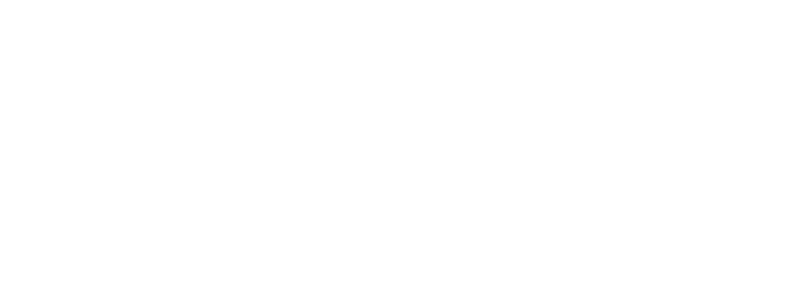
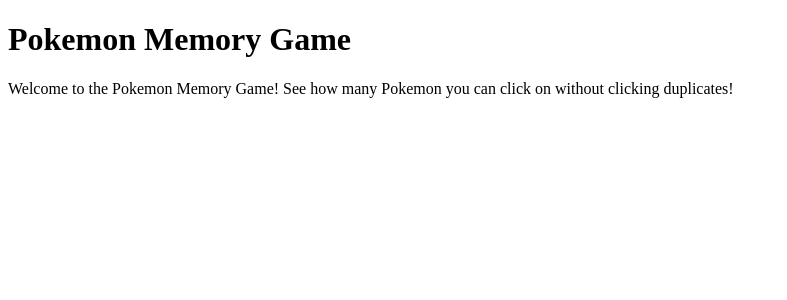
Before and after one commit to SeanRMcC/odin-memory-card, a React (Vite) app: page / in a window 1280 px wide. Shown: the top 300 px of the page, without its empty margins (0-787 px from the left). Built offline with nearby package versions, Linux system fonts and the light colour scheme.

Commit message:
Create Heading component

```diff
--- a/index.html
+++ b/index.html
@@ -3,7 +3,7 @@
   <head>
     <meta charset="UTF-8" />
     <meta name="viewport" content="width=device-width, initial-scale=1.0" />
-    <title>Vite + React</title>
+    <title>Memory Card</title>
   </head>
   <body>
     <div id="root"></div>
--- a/src/App.jsx
+++ b/src/App.jsx
@@ -1,6 +1,11 @@
+
+import Heading from "./components/Heading";
+
 export default function App() {
 
   return (
-    <></>
+    <>
+      <Heading />
+    </>
   );
 }
--- /dev/null
+++ b/src/components/Heading.jsx
@@ -0,0 +1,8 @@
+export default function Heading(){
+    return (
+        <>
+            <h1>Pokemon Memory Game</h1>
+            <p>Welcome to the Pokemon Memory Game! See how many Pokemon you can click on without clicking duplicates!</p>
+        </>
+    );
+}
```
Also changed, not shown: src/styles.css (added).
